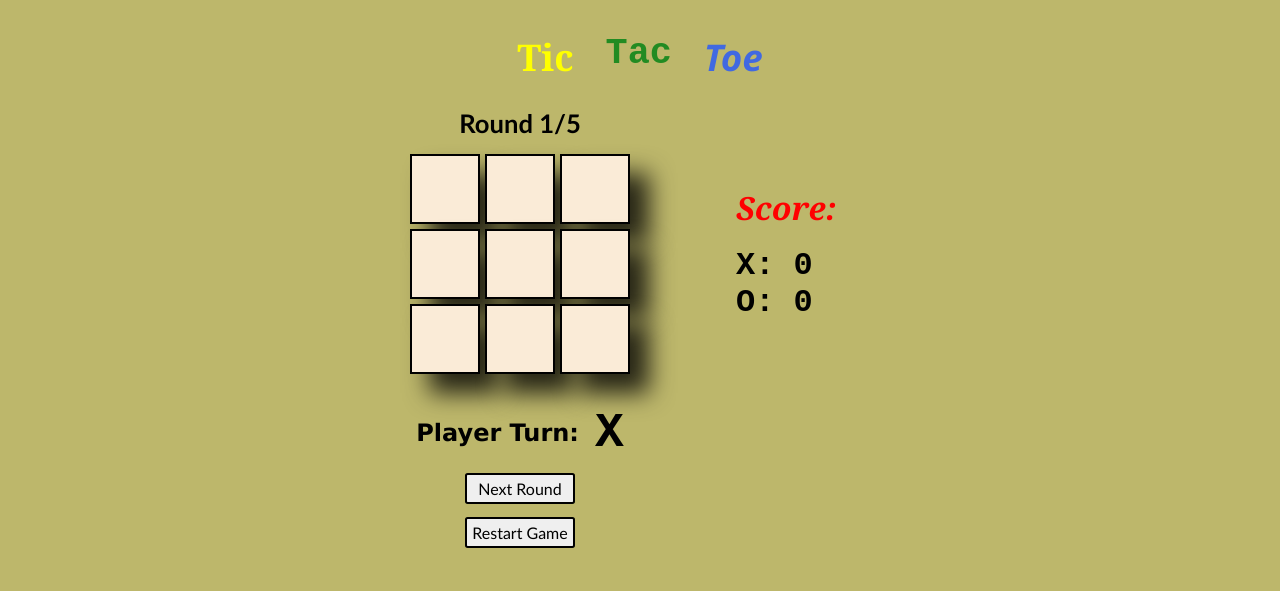
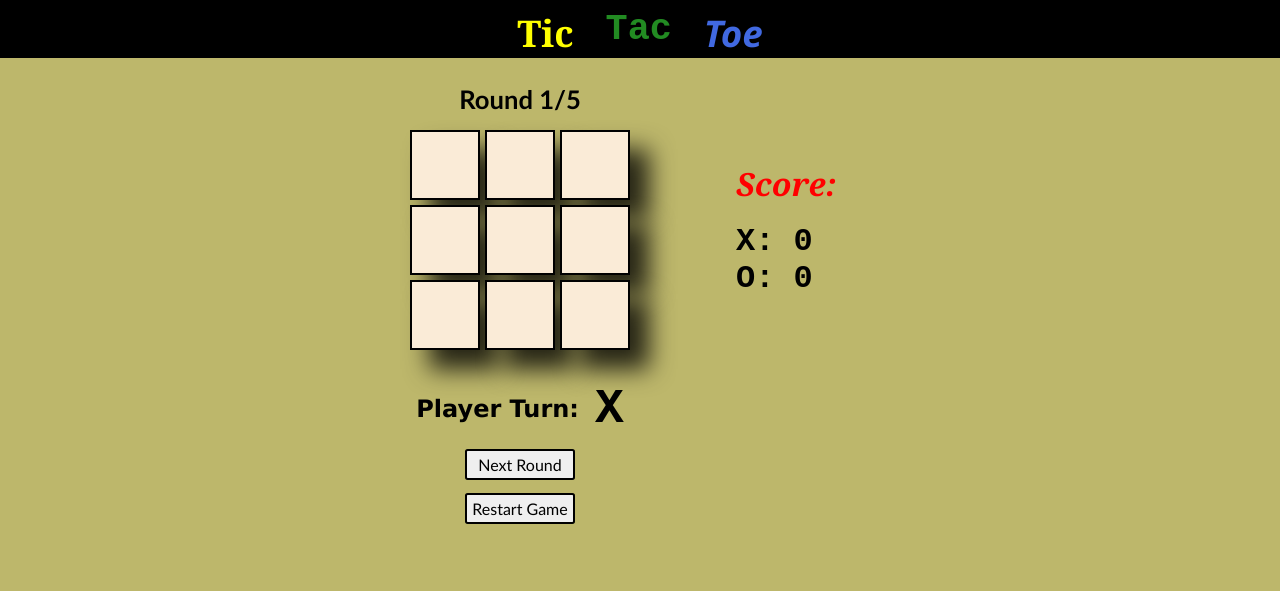
Before and after one commit to S7lkr/Tic-Tac-Toe, a plain HTML site: page index.html in a window 1280 px wide. Drawn offline with Linux system fonts and the light colour scheme.

Commit message:
edit: css (change header width & bckgrnd color)

```diff
--- a/styles.css
+++ b/styles.css
@@ -21,11 +21,12 @@ body {
 }
 div.header {
     display: flex;
+    max-width: 100%;
+    justify-content: center;
+    margin: 0 auto;
+    background-color: black;
     gap: 2em;
-    max-width: 400px;
-    margin: 0 auto;
-    justify-content: center;
-    padding-top: 2em;
+    padding-top: 0.5em;
     /* padding-bottom: 4em; */
 }
 h1 {
```
